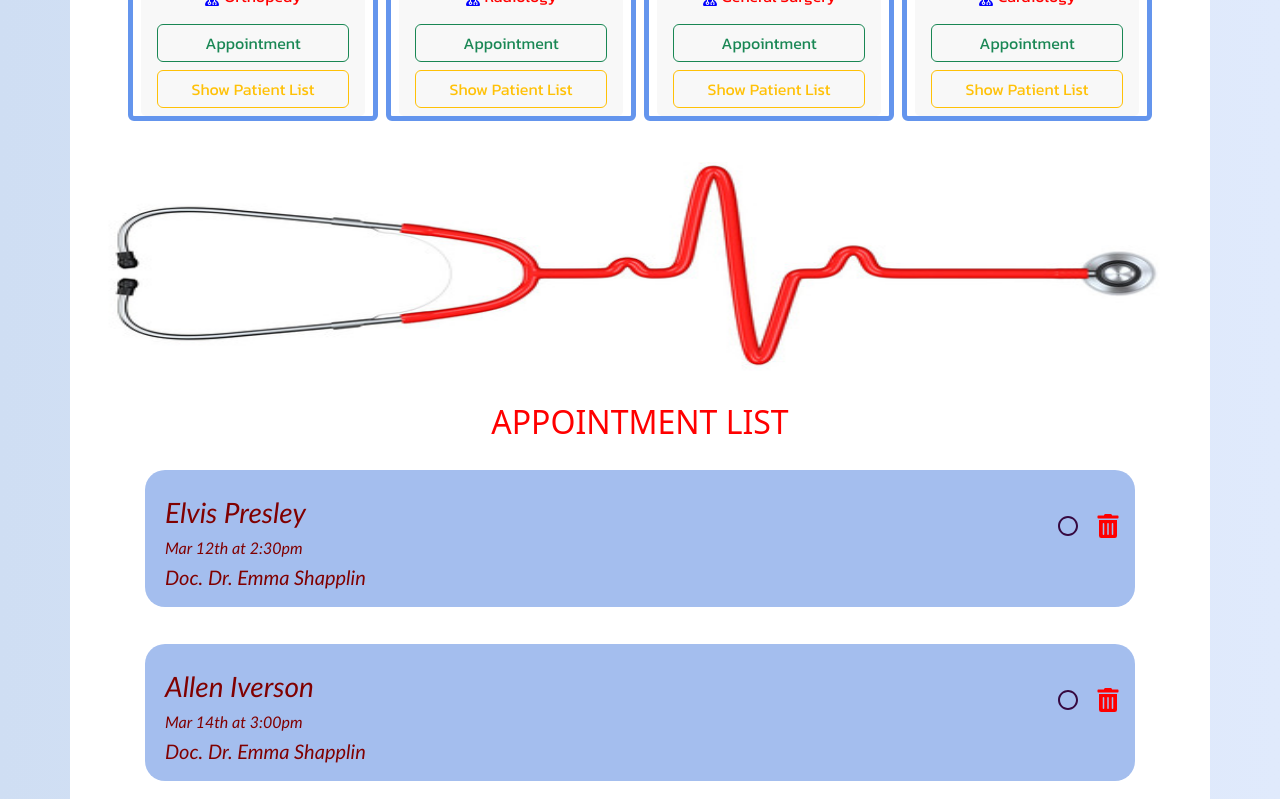
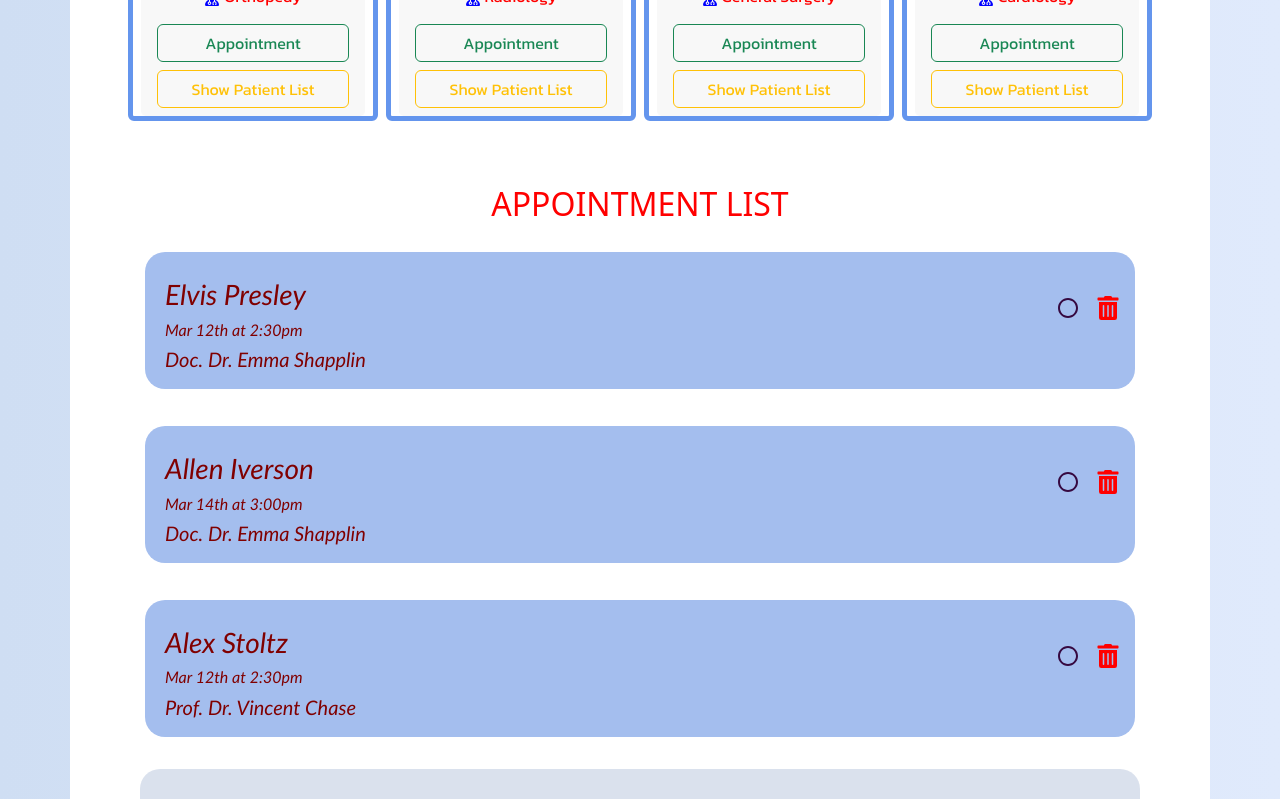
Before and after one commit to karamanburak/hospital-appointment, a React (Create React App) app: page / in a window 1280 px wide. Shown: the part 580-1379 px from the top of the page. Built offline with nearby package versions, Linux system fonts and the light colour scheme; a web font is replaced by a local one.

Commit message:
Update Project

```diff
--- a/src/components/PatientList.jsx
+++ b/src/components/PatientList.jsx
@@ -30,7 +30,7 @@ const PatientList = ({ appointment, setAppointment, doctors }) => {
   }
 
   return (
-    <Container className='card-container appointment p-3 '>
+    <Container className='card-container appointment p-3 mt-5 '>
       <h2 style={{ color: "red" }}>APPOINTMENT LIST</h2>
       {appointment.map((patient, i) => (
         <div>
--- a/src/index.css
+++ b/src/index.css
@@ -64,10 +64,6 @@ body {
     border-radius: 10px;
 }
 
-.connection{
-    width: 100%;
-    height: 250px;
-}
 
 .appointment-div {
      display: flex;
--- a/src/pages/Home.jsx
+++ b/src/pages/Home.jsx
@@ -1,7 +1,6 @@
 import React, { useState } from "react";
 import { Button, Card, CardFooter, Container, Row } from "react-bootstrap";
 import logo from "../helper/logo.png";
-import connection from "../helper/heart-beat.jpg";
 import { FaUserDoctor } from "react-icons/fa6";
 import { FaPhoneAlt } from "react-icons/fa";
 import { CiMail } from "react-icons/ci";
@@ -92,7 +91,6 @@ const Home = () => {
               </Card>
             );
           })}
-          <img className= "connection" src={connection} />
         </Row>
           <PatientList appointment={appointment} setAppointment={setAppointment} doctors={doctors} />
       </Container>
```
Also changed, not shown: src/helper/heart-beat.jpg (deleted).
